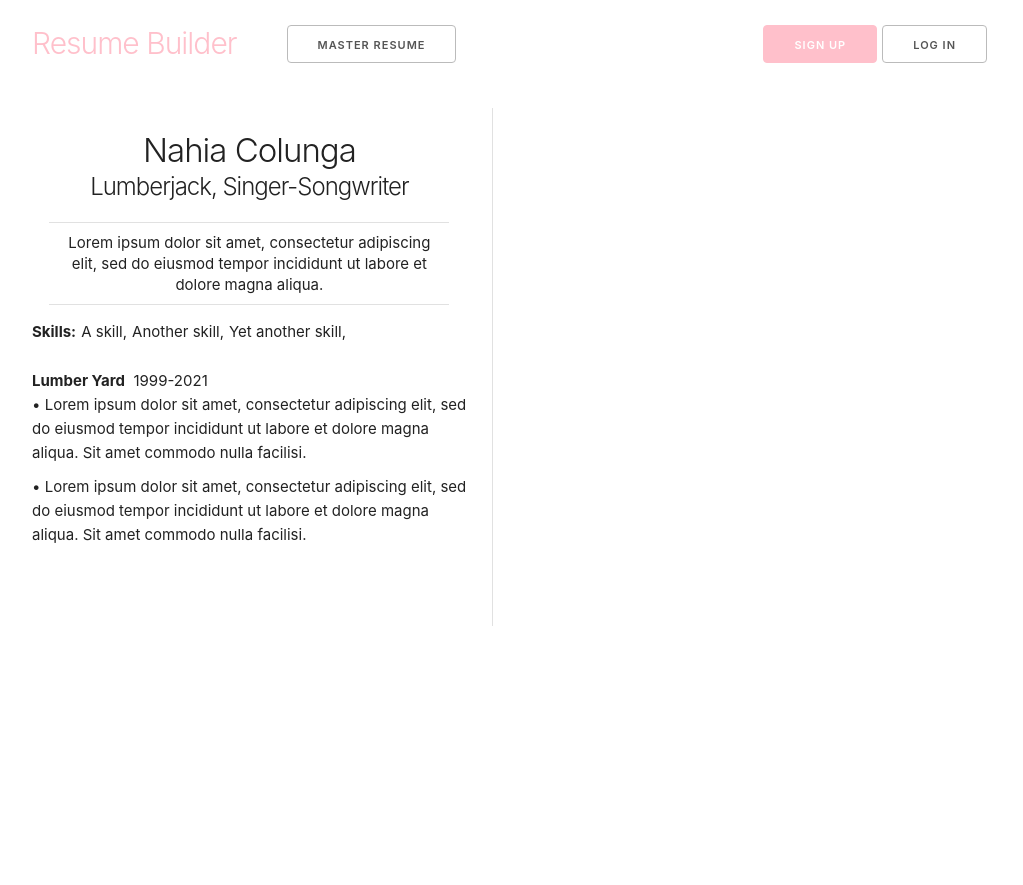
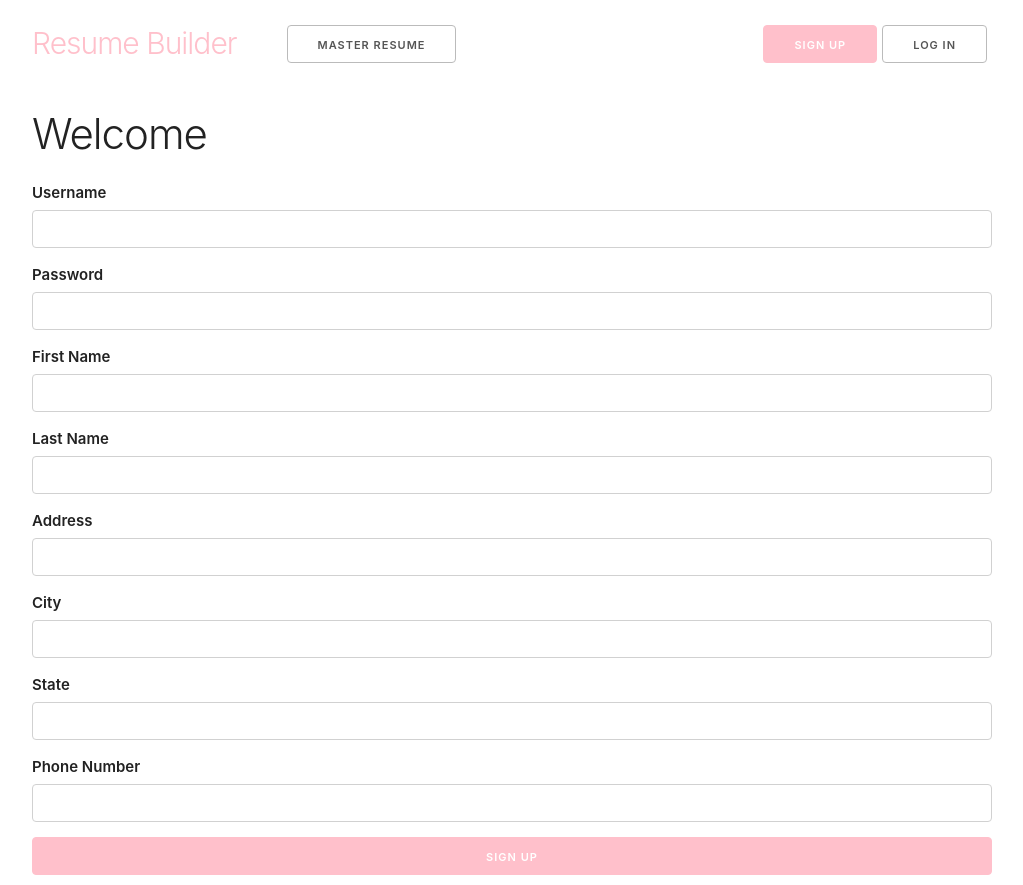
Before and after one commit to abramsohn/ResumeBuilder, a React (Create React App) app in the folder resume_builder-frontend/: page /signup in a window 1280 px wide. Shown: the whole page, without its empty margins (128-1151 px from the left). Before the commit the page ends 800 px from the top, so only its background shows below. Built offline with nearby package versions, Linux system fonts and the light colour scheme.

Commit message:
add react router

```diff
--- a/resume_builder-frontend/package.json
+++ b/resume_builder-frontend/package.json
@@ -8,6 +8,7 @@
     "@testing-library/user-event": "^12.8.3",
     "react": "^17.0.1",
     "react-dom": "^17.0.1",
+    "react-router-dom": "^5.2.0",
     "react-scripts": "4.0.3",
     "web-vitals": "^1.1.1"
   },
--- a/resume_builder-frontend/public/Styles/style.css
+++ b/resume_builder-frontend/public/Styles/style.css
@@ -46,9 +46,10 @@ button{
 .button.button-primary, button.button-primary, input[type="submit"].button-primary, input[type="reset"].button-primary, input[type="button"].button-primary{
     background-color: rgb(255, 192, 203);
     border: 1px solid rgb(255, 192, 203);
+    margin-right:5px ;
 }
 
-.button.button-primary:hover, button.button-primary:hover, input[type="submit"].button-primary:hover, input[type="reset"].button-primary:hover, input[type="button"].button-primary:hover{
+.button.button-primary:hover, .button.button-primary:focus, button.button-primary:hover, input[type="submit"].button-primary:hover, input[type="reset"].button-primary:hover, input[type="button"].button-primary:hover{
     background-color: rgb(255, 210, 220);
     border: 1px solid rgb(255, 210, 220);
 }
--- a/resume_builder-frontend/src/App.js
+++ b/resume_builder-frontend/src/App.js
@@ -1,4 +1,5 @@
 import React, { Component } from 'react'
+import { BrowserRouter as Router, Switch, Route, Link, useRouteMatch, useParams } from "react-router-dom";
 import Header from './components/Header'
 import MasterResume from './components/MasterResume'
 import Form from './components/Form'
@@ -23,12 +24,14 @@ class App extends Component {
 
   render() {
     return (
+      <Router>
       <div className='container'>
         < Header
           handleChangeForm={this.handleChangeForm}
         />
-
-        <main className="row">
+          <Switch>
+            <Route exact path="/">
+               <main className="row">
           <div className="master-resume six columns">
             < MasterResume />
           </div>
@@ -39,7 +42,15 @@ class App extends Component {
             />
           </div>
         </main>
-      </div>
+
+            </Route>
+            <Route path="/signup">
+              <NewUserForm />
+            </Route>
+          </Switch>
+        </div>
+
+        </Router>
     )
   }
 
--- a/resume_builder-frontend/src/components/Header.jsx
+++ b/resume_builder-frontend/src/components/Header.jsx
@@ -1,4 +1,6 @@
 import React, { Component } from 'react'
+import { Link } from 'react-router-dom'
+import NewUserForm from './forms/NewUserForm'
 
 class Header extends Component{
     constructor(props) {
@@ -38,7 +40,7 @@ class Header extends Component{
                             </li>
                         </ul>
                        <div className="signin-buttons">
-                            <button className="button-primary">Sign Up</button>
+                            <Link to="/signup" className="button button-primary" >Sign Up</Link>
                             <button >Log In</button>
                         </div>
 
--- a/resume_builder-frontend/src/index.js
+++ b/resume_builder-frontend/src/index.js
@@ -3,10 +3,11 @@ import ReactDOM from 'react-dom';
 import './index.css';
 import App from './App';
 import reportWebVitals from './reportWebVitals';
+import { BrowserRouter } from 'react-router-dom';
 
 ReactDOM.render(
   <React.StrictMode>
-    <App />
+      <App />
   </React.StrictMode>,
   document.getElementById('root')
 );
```
Also changed, not shown: 1 other file (tests, documents, lock files or other folders).
